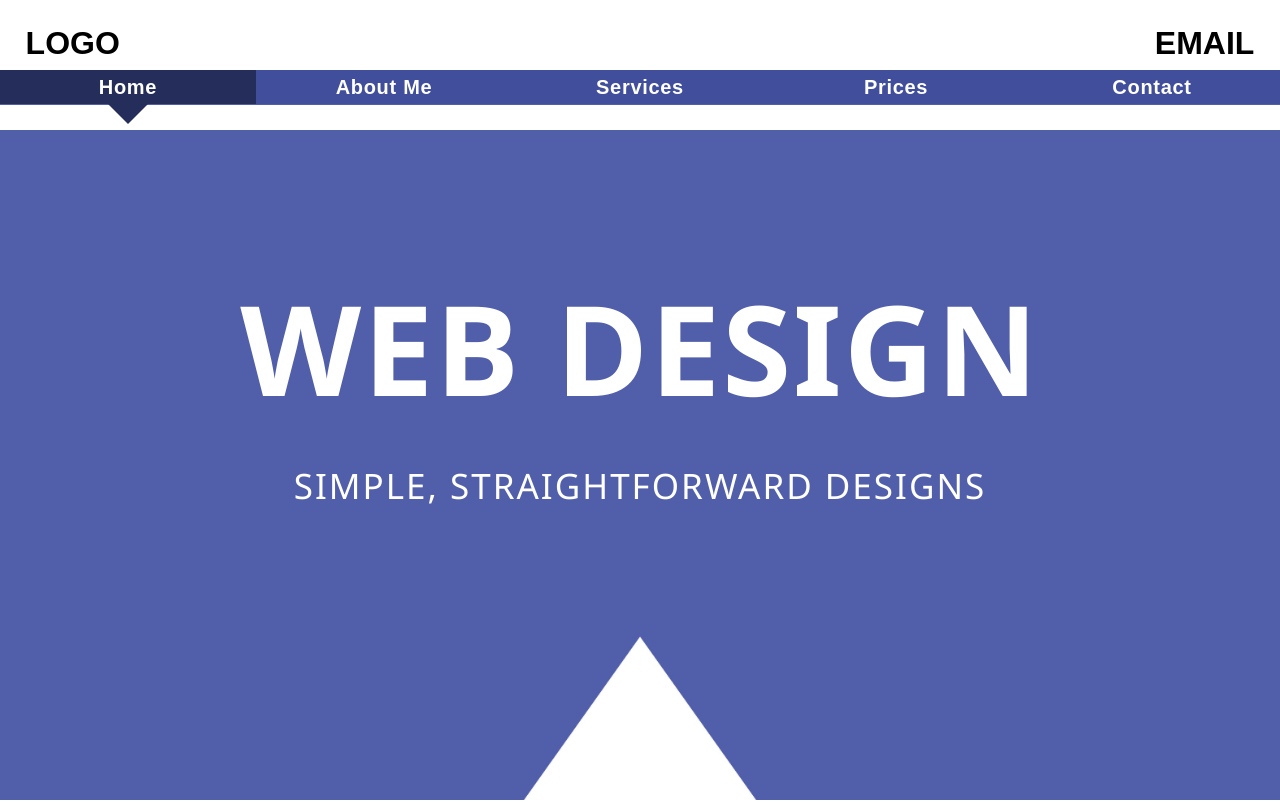
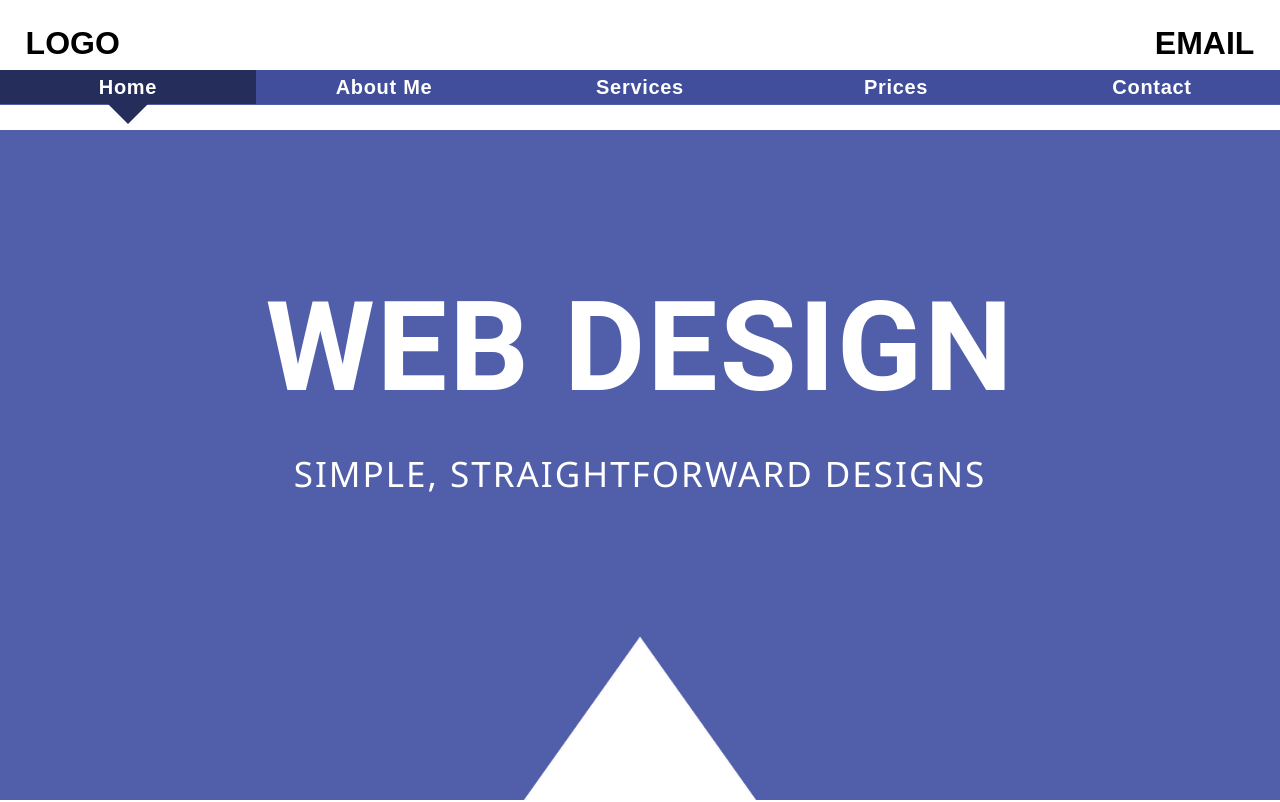
Before and after one commit to span18/myWebsite, a plain HTML site: page index.html in a window 1280 px wide. Shown: the top 802 px of the page. Drawn offline with Linux system fonts and the light colour scheme; a web font is replaced by a local one.

Commit message:
image updates

```diff
--- a/css/style.css
+++ b/css/style.css
@@ -207,13 +207,13 @@ body {
 
 .hero-content {
     position: relative;
-    font-family: 'Segoe UI', Roboto, Open Sans, sans-serif;
     color: white;
     text-align: center;
     margin: 0.625rem;
     z-index: 0;
 }
 .hero-title {
+    font-family: 'Roboto', Open Sans, sans-serif;
     font-size: 125px;
     font-weight: 600;
     margin: 0;
@@ -222,6 +222,7 @@ body {
 }
 
 .hero-subtitle {
+	font-family: 'Segoe UI', Roboto, Open Sans, sans-serif;
 	font-size: 35px;
 	font-weight: 200;
 	letter-spacing: 2px;
```
